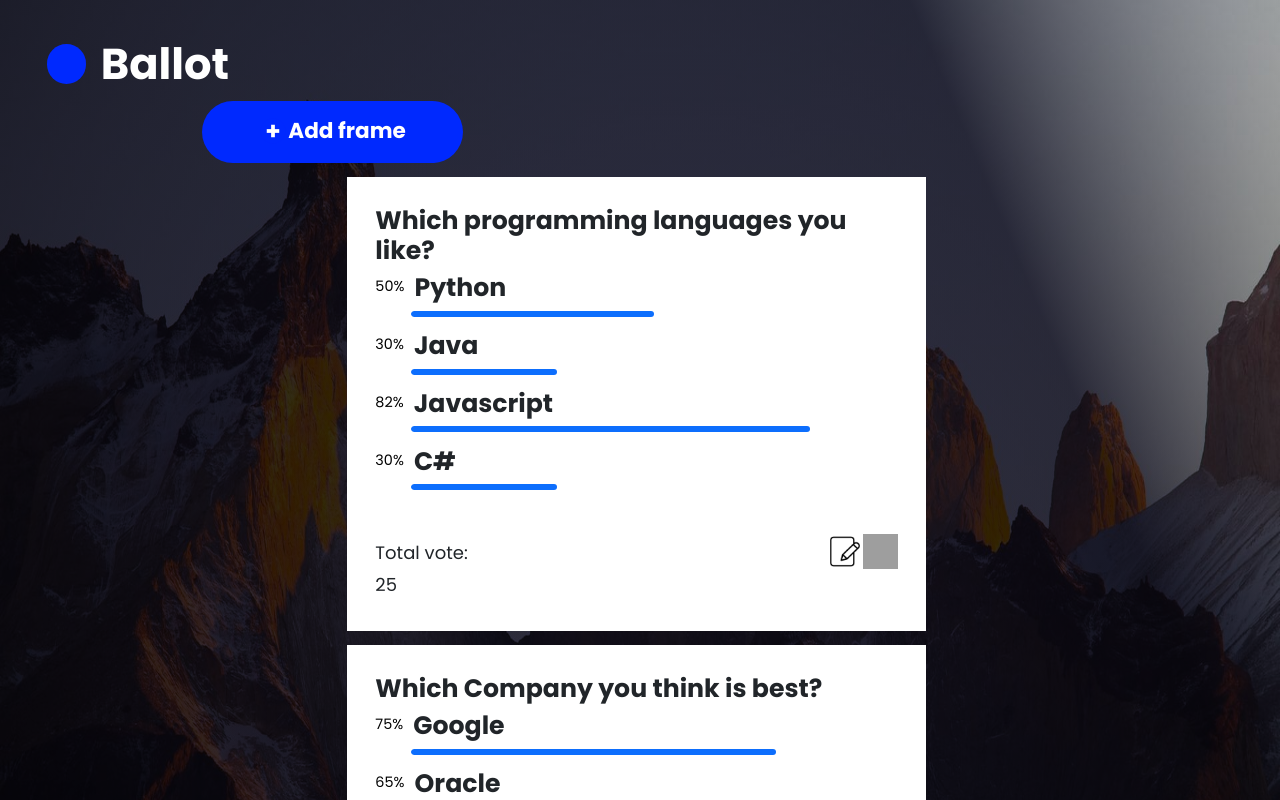
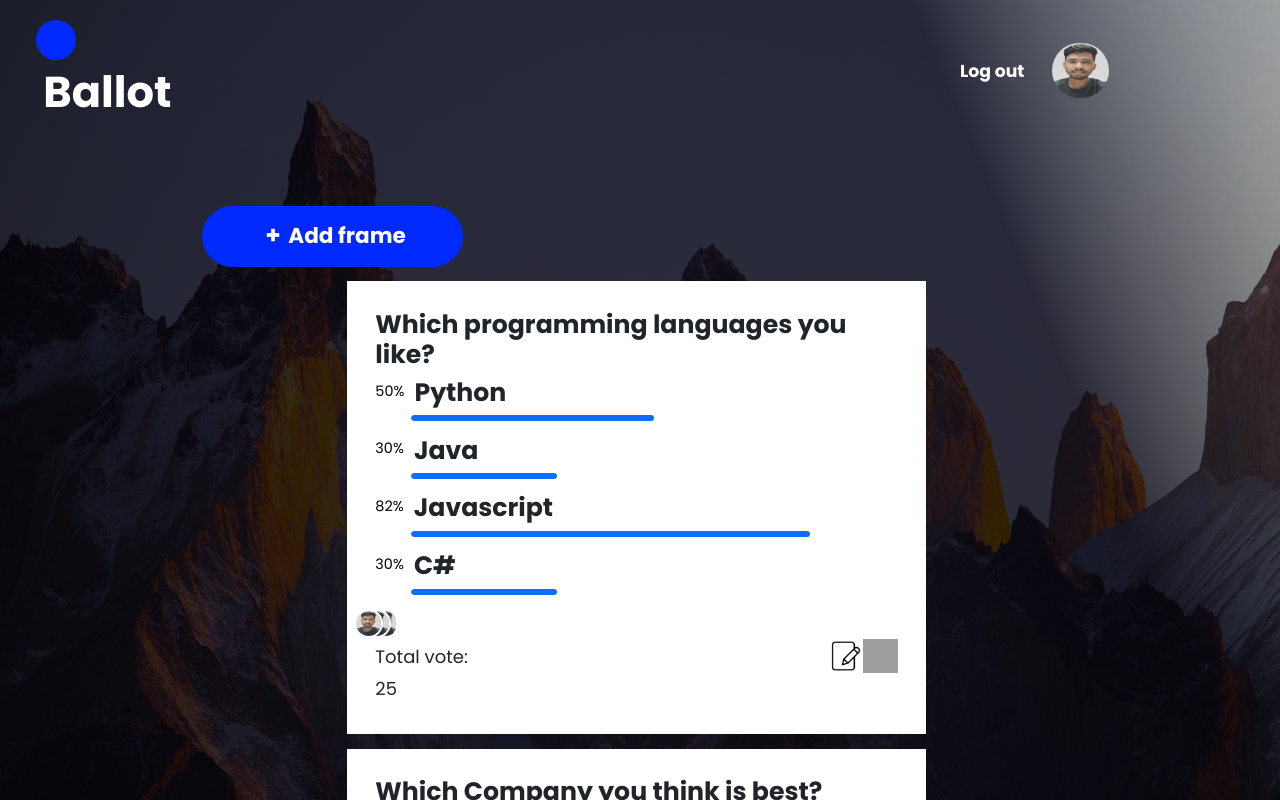
Before and after one commit to dragonfist630/ballot, a React (Create React App) app: page /homepage in a window 1280 px wide. Built offline with nearby package versions, Linux system fonts and the light colour scheme; grey boxes are pictures that could not be loaded.

Commit message:
perfectly merged code of omprakash

```diff
--- a/src/Ahomepage.css
+++ b/src/Ahomepage.css
@@ -77,26 +77,39 @@
   display: flex;
   flex-wrap: wrap;
 }
+.EditRemoveIcon_wrap img{
+  width: 2.4rem;
+  height: 2.4rem;
+}
+.usersPic{
+  display: flex;
+  flex-direction: row;
+  flex-wrap: wrap;
+  width: fit-content;
+  width: 17%;
+}
 .usersPic img {
   border-radius: 1rem;
   border: 2px solid white;
+  width: 2rem;
+  height: 2rem;
 }
 #add_frame{
   float: left;
   margin-bottom: 1rem;
 }
-/* .usersPic img:nth-child(2){
+.usersPic img:nth-child(2){
     position: absolute;
-    left: 1.9rem;
+    left: 22.2%;
 
 }
 .usersPic img:nth-child(3){
     position: absolute;
-    left: 3rem;
+    left: 21%;
 
 }
 .usersPic img:nth-child(1){
     position: relative;
-    left: -1.2rem;
+    /* bottom: -0.2%!important; */
 
-} */
+}
--- a/src/Ahomepage.js
+++ b/src/Ahomepage.js
@@ -17,7 +17,6 @@ const Ahomepage = (props) => {
       options: ["Python", "Java", "Javascript", "C#"],
       scores: [50, 30, 82, 30],
       tVotes: 25,
-      img: "require('./image/6144.jpg')",
     },
     {
       id: 1,
@@ -25,7 +24,6 @@ const Ahomepage = (props) => {
       options: ["Google", "Oracle", "Tata", "Ford", "Infosys"],
       scores: [75, 65, 40, 30, 60],
       tVotes: 45,
-      img: "require('./image/6144.jpg')",
     },
     {
       id: 2,
@@ -33,7 +31,6 @@ const Ahomepage = (props) => {
       options: ["Python", "Java", "Javascript", "C#"],
       scores: [50, 30, 82, 30],
       tVotes: 25,
-      img: "require('./image/6144.jpg')",
     },
   ]);
   const removeFrame = (id) => {
@@ -41,14 +38,15 @@ const Ahomepage = (props) => {
       return currElem.id !== id;
     });
     updateFrame(newRecord);
-  }
+  };
   return (
     <>
-      <Nav/>
+      <Nav logedin="true" />
       <form onSubmit={handleSubmit} className="Ahomepage_form">
         <Container className="reg" id="Outer_container">
           <div id="add_frame">
-          <Button text="Add frame" display="inline"  /> </div>
+            <Button text="Add frame" display="inline" />{" "}
+          </div>
           <Container className="Inner_container">
             {frame.map((currElem) => {
               // console.log(currElem.id);
@@ -77,9 +75,7 @@ const Ahomepage = (props) => {
                   <div className="bottom_form">
                     <div className="usersPic_voteCount">
                       <div className="usersPic">
-                        <img src={require("./image/6144.jpg")} alt="user1" width={"2.063rem"} height={"2.063rem"} />
-                        <img src={require("./image/6144.jpg")} alt="user2" width={"2.063rem"} height={"2.063rem"} />
-                        <img src={require("./image/6144.jpg")} alt="user3" width={"2.063rem"} height={"2.063rem"} />
+                        {true ? frame.map((currElem)=>{return <img src={require("./image/6144.jpg")} alt="user1" />}) : <span>here</span>}
                       </div>
                       Total vote: {currElem.tVotes}
                     </div>
--- a/src/App.js
+++ b/src/App.js
@@ -5,58 +5,49 @@ import { useState } from "react";
 import Login from "./Login";
 import Ahomepage from "./Ahomepage";
 import Vote from "./Components/Vote";
-import { Link } from 'react-router-dom';
-// import Login from "./Login";
-// import Test from "./test";
 
 // rafce
 
 function App() {
   const votes = [
     {
-        id:1,
-        query:"What programming language do you like?",
-        options:{
-          Python:20,
-          java:12,
-          Javascript:22,
-          C:300,
-          PHP:20,
+      id: 1,
+      query: "What programming language do you like?",
+      options: {
+        Python: 20,
+        java: 12,
+        Javascript: 22,
+        C: 300,
+        PHP: 20,
       },
-        isUserVoted:false,
+      isUserVoted: false,
     },
     {
-      id:2,
-      query:"Best IT company to work on?",
-      options:{
-          Google:20,
-          Oracle:12,
-          Microsoft:22,
-          THBS:300,
+      id: 2,
+      query: "Best IT company to work on?",
+      options: {
+        Google: 20,
+        Oracle: 12,
+        Microsoft: 22,
+        THBS: 300,
       },
-      isUserVoted:true,
-  }
-]
+      isUserVoted: true,
+    },
+  ];
 
-const [ballot, setBallot] = useState(votes)
+  const [ballot, setBallot] = useState(votes);
 
-const setVote =async (id) => {
-   if(id){
-    const voteon = votes[id-1]
-    console.log(voteon);
-    const updatestatus = { ...voteon,isUserVoted: !voteon.isUserVoted}
-    console.log(updatestatus.isUserVoted);
+  const setVote = async (id) => {
+    if (id) {
+      const voteon = votes[id - 1];
+      console.log(voteon);
+      const updatestatus = { ...voteon, isUserVoted: !voteon.isUserVoted };
+      console.log(updatestatus.isUserVoted);
 
-    setBallot(
-      ballot.map((vote) =>
-      vote.id === 1 ? { ...vote,isUserVoted:updatestatus.isUserVoted } : vote
-      )
-    )
-    console.log(ballot);
-   }
-   else
-   alert("please choose something for vote")
-}
+      setBallot(ballot.map((vote) => (vote.id === 1 ? { ...vote, isUserVoted: updatestatus.isUserVoted } : vote)));
+      console.log(ballot);
+    } else alert("please choose something for vote");
+  };
   return (
     <div className="background">
       <Routes>
--- a/src/Components/Vote.js
+++ b/src/Components/Vote.js
@@ -6,7 +6,7 @@ import { Frame } from './Frame'
 
     return (
       <>
-       <Nav/>
+       <Nav logedin="true"/>
        {votes.map((vote) => (
         <Frame key={vote.id} vote={vote} setVote={setVote}/>
       ))}
--- a/src/Components/framestyle.css
+++ b/src/Components/framestyle.css
@@ -12,6 +12,7 @@
   position: relative;
   left: 0%;
   top: 15%;
+  z-index: 0;
 }
 #button {
   float: right!important;
--- a/src/Login.js
+++ b/src/Login.js
@@ -5,7 +5,7 @@ import Upperpart from "./Components/Upper_part";
 import Container from "@mui/material/Container";
 import { Link } from "react-router-dom";
 import { useState } from "react";
-import { Navigate, useNavigate } from "react-router-dom";
+import { useNavigate } from "react-router-dom";
 
 var Login = () => {
   const [userreg, updateuserreg] = useState({
@@ -38,7 +38,7 @@ var Login = () => {
           <div className="email-to-password" id="login_input">
             <input type="email" placeholder="Email" required autoComplete="off" value={userreg.email} onChange={handleInput} name="email" />
             <input type="password" placeholder="Password" required autoComplete="off" value={userreg.password} onChange={handleInput} name="password" />
-            <Link to="#" sx={{ color: "#0029FE", textDecoration: "none", fontSize: "1.5rem" }}>
+            <Link to="#" id="link">
               {" "}
               Forget Password?
             </Link>
--- a/src/nav.css
+++ b/src/nav.css
@@ -17,10 +17,44 @@
   margin-right: 0.5rem;
 }
 .display {
-  justify-content: flex-start !important;
+  display: flex;
+  flex-direction: row;
+  flex-wrap: wrap;
+  justify-content: flex-start!important;
+  align-items: center;
   margin: 0rem 0rem 0rem 0rem;
+  width: 15%;
 }
 nav{
-  position: fixed!important;
-  /* margin: 1rem; */
+  /* position: fixed!important; */
+  z-index:10;
+  display: flex;
+  flex-direction: row;
+  justify-content: space-between!important;
+  flex-wrap: wrap;
+  /* background-color: aqua; */
+  width: 90%;
 }
+#profile_pic{
+  border-radius: 2.5rem;
+  width: 3.963rem;
+  height: 3.813rem;
+}
+#imgSpan_wrap{
+  display: flex;
+  flex-direction: row;
+  justify-content: space-between;
+  align-items: center;
+  /* flex-wrap: wrap; */
+  /* background-color: blue; */
+  width: 15%;
+  padding-right: 1rem;
+}
+#imgSpan_wrap span{
+  font-size: 1.2rem;
+  font-weight: 600;
+  font-family: 'Poppins', sans-serif;
+}
+.logoutSpan{
+  text-decoration: none;
+}
--- a/src/nav.js
+++ b/src/nav.js
@@ -1,13 +1,28 @@
 import "./nav.css";
+import { Link } from "react-router-dom";
 
-var Nav = () => {
+var Nav = (props) => {
   return (
-    <nav className="navbar navbar-expand-lg navbar-light ">
-      <div className="container display">
+    <nav className="navbar-light">
+      <div className="display">
         <div className="img-size"></div>
-        <span className="navbar-brand header">Ballot</span>
+        <span className=" header">Ballot</span>
       </div>
+      {props.logedin ? (
+        <div id="imgSpan_wrap">
+          <Link to={"/login"} className="logoutSpan">
+          <span>Log out</span></Link>
+          <img src={require("./image/6144.jpg")} alt="the_pic" id="profile_pic" />
+        </div>
+      ) : (
+        <span></span>
+      )}
     </nav>
   );
 };
 export default Nav;
+
+// navbar-expand-lg
+// navbar
+// container
+// navbar-brand
--- a/src/reg.css
+++ b/src/reg.css
@@ -8,7 +8,7 @@
   flex-direction: column;
   flex-wrap: wrap;
   position: relative;
-  top: 15%;
+  top: 5%;
 }
 .lgin{
   margin-top: 5rem;
@@ -95,3 +95,9 @@ input::placeholder {
 #login_input input {
   height: 5.75rem;
 }
+#link{
+  text-decoration: none!important;
+  color: "#0029FE";
+  font-size: 1.5rem;
+  margin: 0.5rem;
+}
--- a/src/reg.js
+++ b/src/reg.js
@@ -41,7 +41,7 @@ var Reg = () => {
   };
   return (
     <>
-    <Nav />
+    <Nav/>
     <Container className="reg">
       <Upperpart top_heading="Start for free" heading="Create new account" bottom_heading="Already a member?" link="LogIn" href="login" />
       <form action="#" onSubmit={onsubmit}>
```
